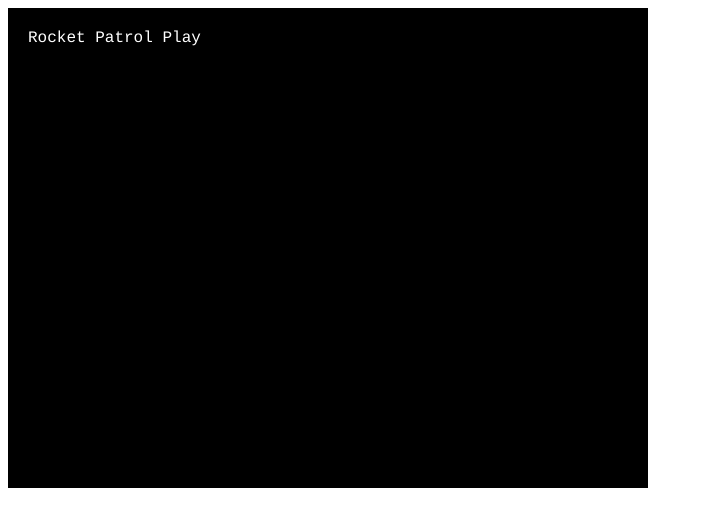
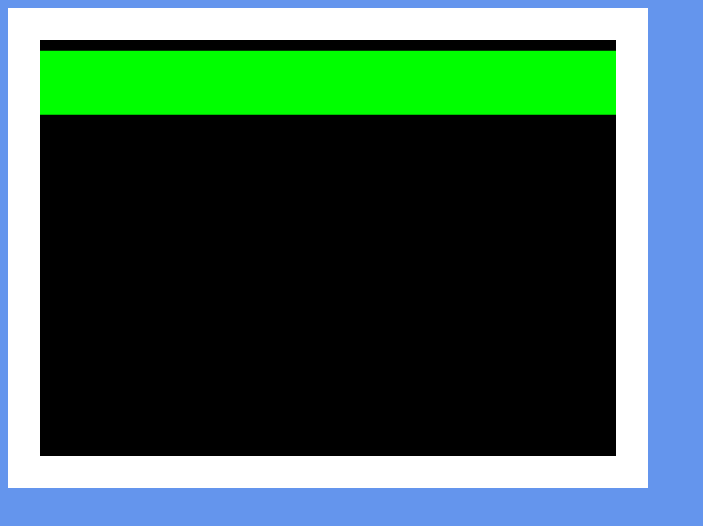
Before and after one commit to mkimmj/Rocket-Patrol, a plain HTML site: page index.html in a window 1280 px wide. Shown: the whole page, without its empty margins (0-703 px from the left). Drawn offline with Linux system fonts and the light colour scheme; animation ran at ten frames a second.

Commit message:
loading assets

```diff
--- a/index.html
+++ b/index.html
@@ -5,6 +5,11 @@
     <meta http-equiv="X-UA-Compatible" content="IE=edge">
     <meta name="viewport" content="width=device-width, initial-scale=1.0">
     <title>My Rocket Patrol</title>
+    <style>
+        body {
+            background-color:cornflowerblue;
+        }
+    </style>
 </head>
 <body>
     <script src="./lib/phaser.min.js"></script>
--- a/src/main.js
+++ b/src/main.js
@@ -5,4 +5,9 @@ let config = {
     height: 480,
     scene: [ Menu, Play ]
   }
+
 let game = new Phaser.Game(config);
+
+// set UI sizes
+let borderUISize = game.config.height / 15;
+let borderPadding = borderUISize / 3;
--- a/src/scenes/Play.js
+++ b/src/scenes/Play.js
@@ -2,8 +2,19 @@ class Play extends Phaser.Scene {
     constructor() {
       super("playScene");
     }
-
+    preload() {
+        // load images/tile sprites
+        this.load.image('rocket', './assets/rocket.png');
+        this.load.image('spaceship', './assets/spaceship.png');
+        this.load.image('starfield', './assets/starfield.png');
+      }
     create() {
-      this.add.text(20, 20, "Rocket Patrol Play");
+        // green UI background
+        this.add.rectangle(0, borderUISize + borderPadding, game.config.width, borderUISize * 2, 0x00FF00).setOrigin(0, 0);
+        // white borders
+        this.add.rectangle(0, 0, game.config.width, borderUISize, 0xFFFFFF).setOrigin(0, 0);
+        this.add.rectangle(0, game.config.height - borderUISize, game.config.width, borderUISize, 0xFFFFFF).setOrigin(0, 0);
+        this.add.rectangle(0, 0, borderUISize, game.config.height, 0xFFFFFF).setOrigin(0, 0);
+        this.add.rectangle(game.config.width - borderUISize, 0, borderUISize, game.config.height, 0xFFFFFF).setOrigin(0, 0);
     }
   }
```
Also changed, not shown: assets/explosion.png (added), assets/rocket.png (added), assets/spaceship.png (added), assets/starfield.png (added), 3 other files.
